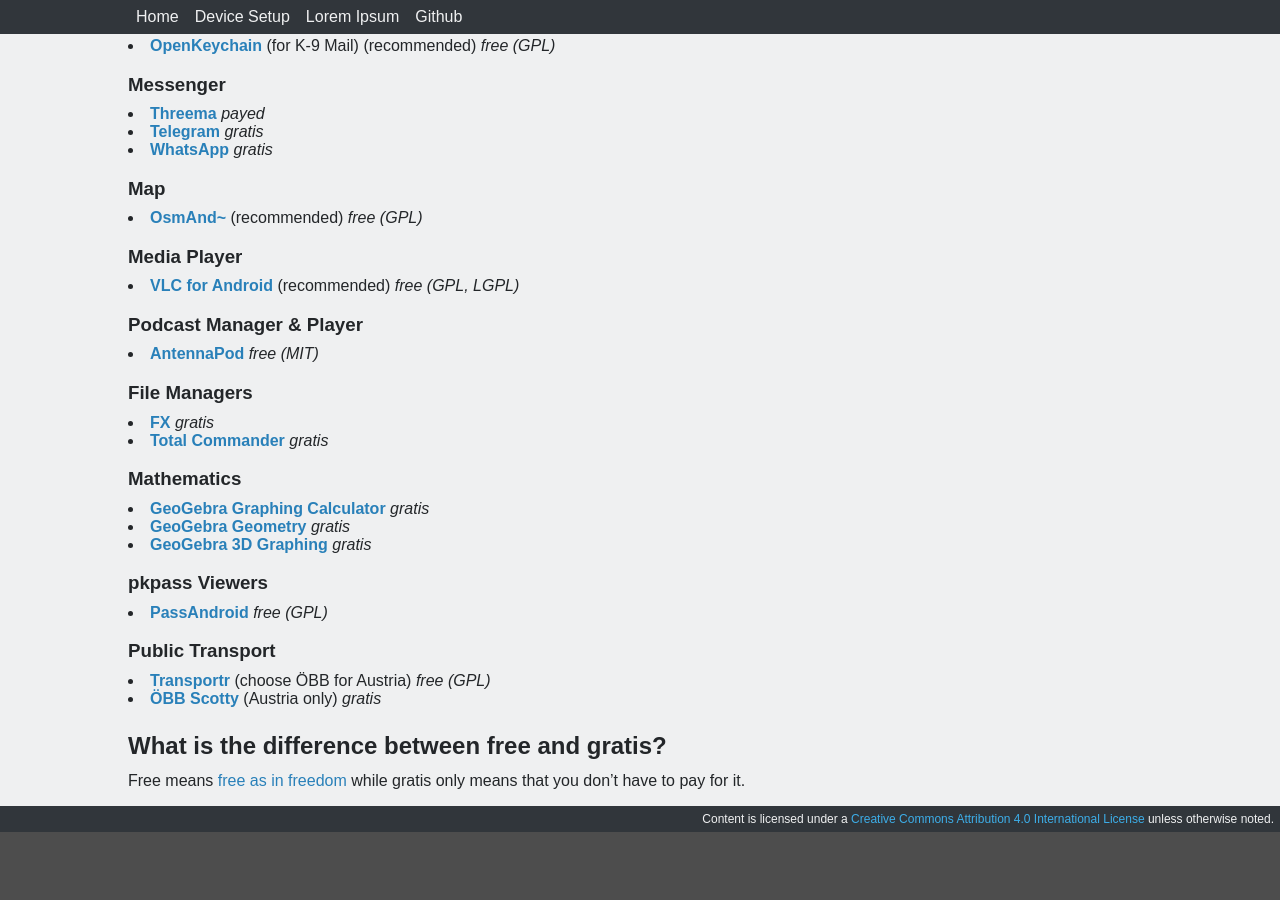
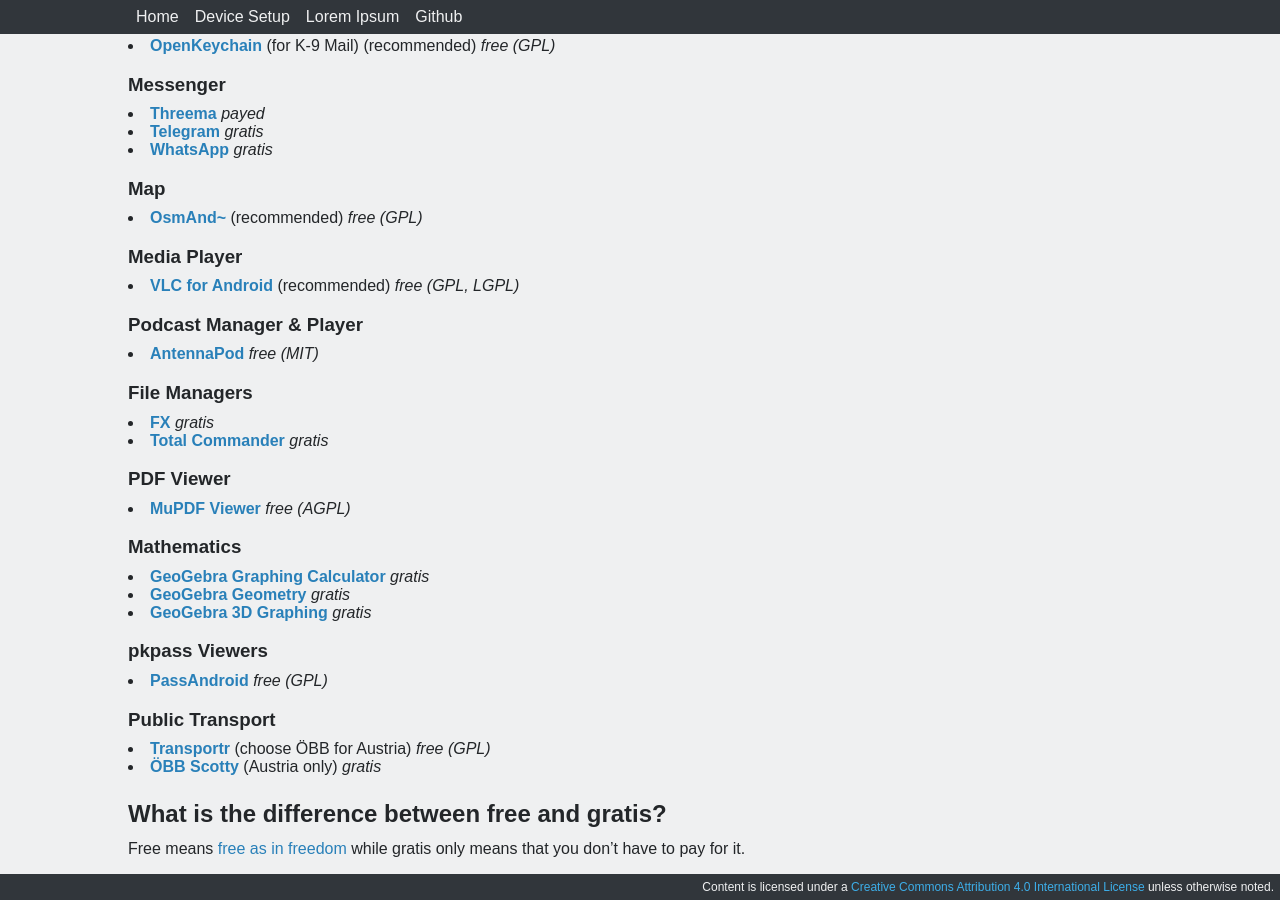
Before and after one commit to jstsmthrgk/jstsmthrgk.github.io, a Jekyll site: the page built from devicesetup/android-playstore.md, in a window 1280 px wide and 900 px high, scrolled down 384 px. Built offline with Jekyll 4.4.1, drawn with Linux system fonts in a browser that asks for light colours; before the commit the page ends 1216 px from its top, so only the background shows below that.

Commit message:
added an pdf viewer to android

```diff
--- a/devicesetup/android-playstore.md
+++ b/devicesetup/android-playstore.md
@@ -51,6 +51,12 @@
 - [**Total Commander**](https://play.google.com/store/apps/details?id=com.ghisler.android.TotalCommander) _gratis_
 
 
+### PDF Viewer
+
+- [**MuPDF Viewer**](https://f-droid.org/packages/com.artifex.mupdf.viewer.app/) _free
+(AGPL)_
+
+
 ### Mathematics
 
 - [**GeoGebra Graphing Calculator**](https://play.google.com/store/apps/details?id=org.geogebra.android) _gratis_
```
Also changed, not shown: devicesetup/android-fdroid.md (+5 -0 lines).
